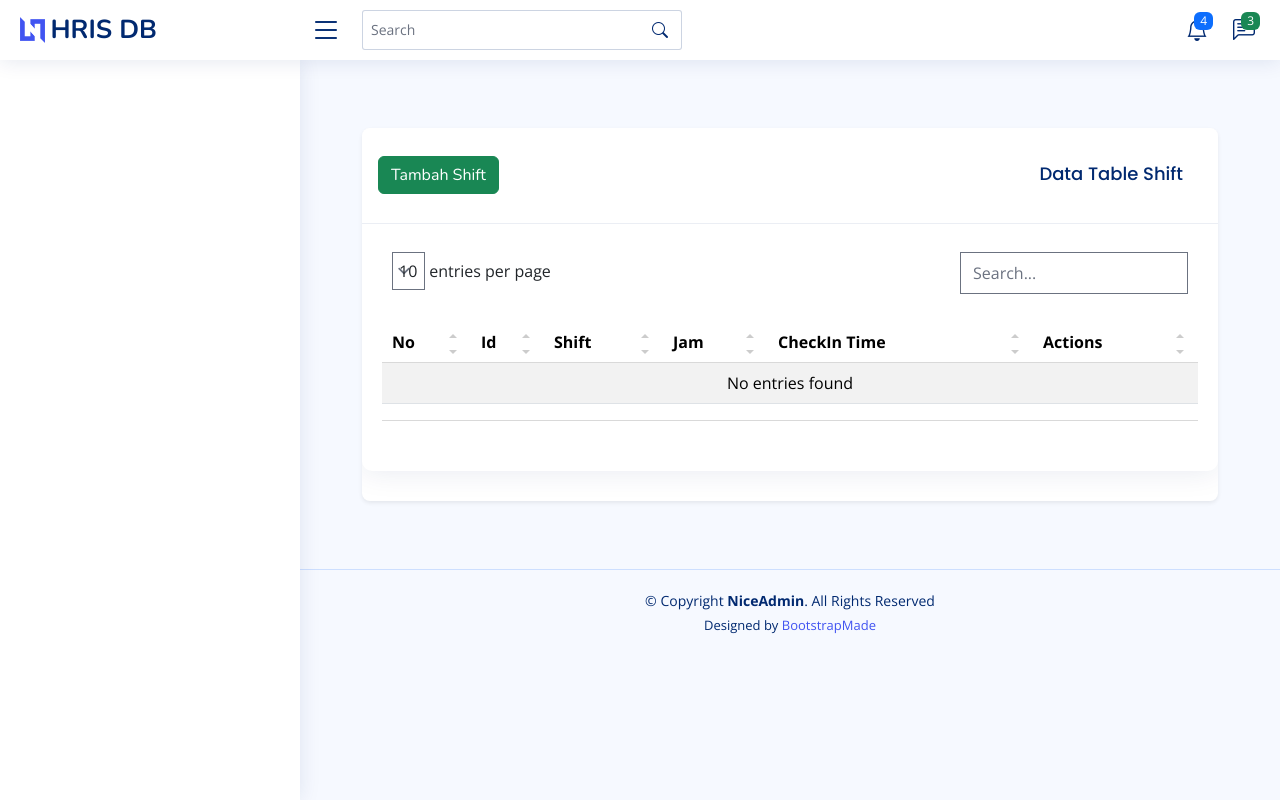
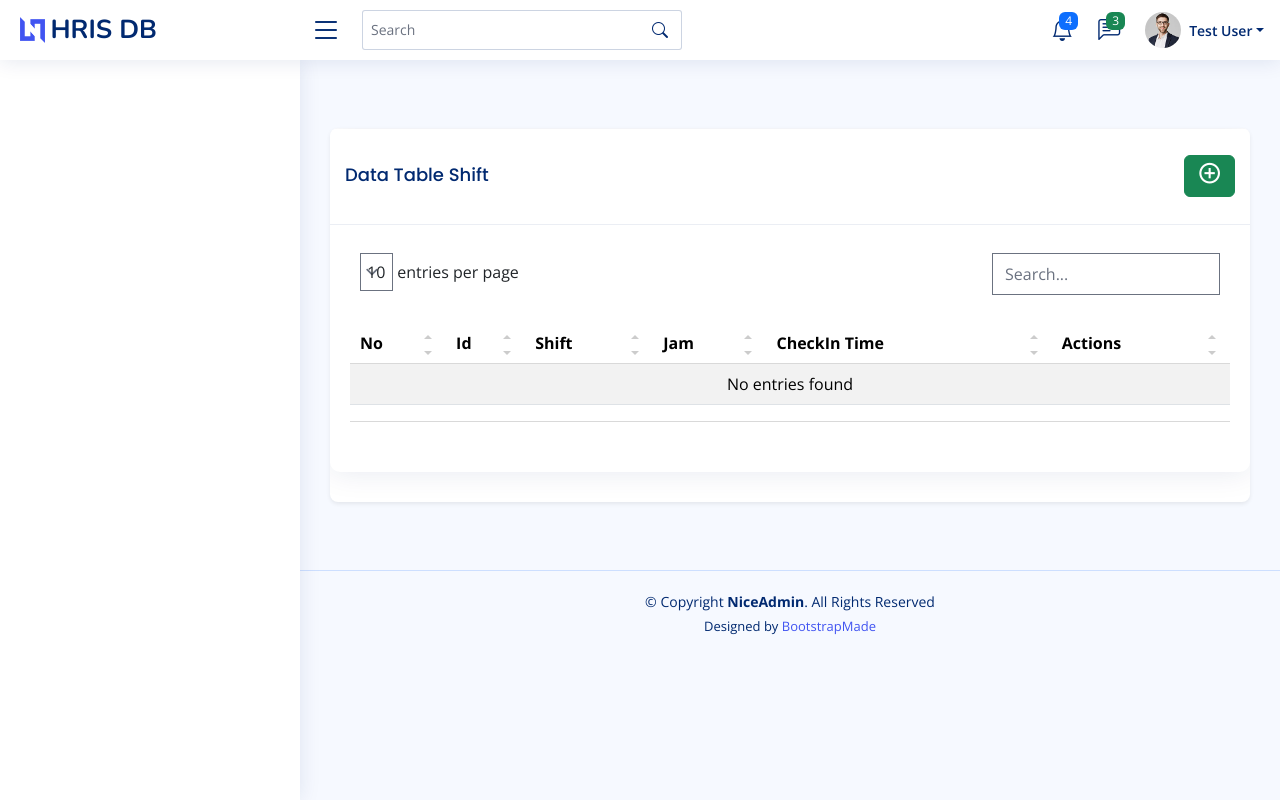
Before and after one commit to yusupfey/HRIS, a Laravel app: page /shift in a window 1280 px wide. Run offline with Laravel 12, Linux system fonts and the light colour scheme; a user stored in the database is signed in; data comes from the database, SQL or seed files in the repository; data that the repository does not hold is empty; style sheets or scripts are compiled from the project's sources; parts of the project's set-up code (start-up, migrations or seed data) failed here and were passed over; some libraries are stand-ins or nearby versions; some web fonts are replaced.

Commit message:
merapihkan

```diff
--- a/resources/views/employees/edit.blade.php
+++ b/resources/views/employees/edit.blade.php
@@ -11,8 +11,12 @@
                 <div class="row">
                     <div class="col-lg-12">
                         <div class="card">
-                            <div class="card-body">
+                            <div class="card-body" style="display: flex; justify-content: space-between; align-items: center; padding-top:20px; ">
                                 <h5 class="card-title">Edit Data Karyawan</h5>
+                                <button onclick="window.history.back()" class="btn btn-warning"><i class="bx bx-arrow-back"></i></button>
+                                {{-- <button onclick="window.location.href='/path/to/your/page';" class="btn btn-warning"><i class="bx bx-arrow-back"></i>
+                                  </button> --}}
+
                             </div>
                         </div>
                     </div>
--- a/resources/views/layouts/main.blade.php
+++ b/resources/views/layouts/main.blade.php
@@ -227,7 +227,7 @@
 
         </li><!-- End Messages Nav -->
 
-        {{-- <li class="nav-item dropdown pe-3">
+        <li class="nav-item dropdown pe-3">
 
           <a class="nav-link nav-profile d-flex align-items-center pe-0" href="#" data-bs-toggle="dropdown">
             <img src="{{asset('assets/img/profile-img.jpg')}}" alt="Profile" class="rounded-circle">
@@ -268,7 +268,7 @@
             </li>
 
           </ul><!-- End Profile Dropdown Items -->
-        </li><!-- End Profile Nav --> --}}
+        </li><!-- End Profile Nav -->
 
       </ul>
     </nav><!-- End Icons Navigation -->
@@ -282,24 +282,22 @@
       @foreach (getMenus() as $item)
             @if (count(getSubMenu($item->id)) > 0)
                 <li class="nav-item">
-                  <a class="nav-link collapsed" data-bs-target="#components-nav" data-bs-toggle="collapse" href="#">
+                    <a class="nav-link collapsed" data-bs-target="#submenu-{{$item->id}}" data-bs-toggle="collapse" href="#">
                         <i class="{{$item->icon}}"></i><span>{{$item->name}}</span><i class="bi bi-chevron-down ms-auto"></i>
                     </a>
-                  <ul id="components-nav" class="nav-content collapse " data-bs-parent="#sidebar-nav">
+                    <ul id="submenu-{{$item->id}}" class="nav-content collapsed" data-bs-parent="#sidebar-nav">
                         @foreach (getSubMenu($item->id) as $itemD)
                             <li>
-                          <a href="{{$itemD->href}}" class="{{'/'.Request::path() == $itemD->href ? 'active':''}}">
+                                <a href="{{$itemD->href}}" class="{{ '/' . Request::path() == $itemD->href ? 'active' : '' }}">
                                     <i class="bi bi-circle"></i><span>{{$itemD->name}}</span>
                                 </a>
                             </li>
                         @endforeach
-
                     </ul>
                 </li>
-
             @else
                 <li class="nav-item">
-                <a class="nav-link " href="{{$item->href}}">
+                    <a class="nav-link" href="{{$item->href}}">
                         <i class="{{$item->icon}}"></i>
                         <span>{{$item->name}}</span>
                     </a>
--- a/resources/views/pages/shift/index.blade.php
+++ b/resources/views/pages/shift/index.blade.php
@@ -1,25 +1,25 @@
 <x-main-layout>
+
     @if (Session::has('success'))
         <div class="alert alert-success" style="margin-bottom: 20px;">
             {{ Session::get('success') }}
         </div>
     @endif
-
-    <div class="py-12">
-        <div class="max-w-7xl mx-auto sm:px-6 lg:px-8">
+    <div class="py-12" >
+        <div >
             <div class="bg-white dark:bg-gray-800 overflow-hidden shadow-sm sm:rounded-lg">
-                <section class="section">
+                <section class="section" style="margin-top: 1px;">
                     <div class="row">
                         <div class="col-lg-12">
                             <div class="card" style="border-radius:10px;">
-                                <div class="card-header" style="display: flex; justify-content: space-between; align-items: center; margin-bottom:20px;">
-                                    <h5>
-                                        <a href="/tambahshift" class="btn btn-success" style="margin-bottom: 1px; margin-left:1px">Tambah Shift</a>
-                                    </h5>
+                                <div class="card-header" style="display: flex; justify-content: space-between; align-items: center; margin-bottom: 20px;">
                                     <h5 class="card-title" style="margin-right: 20px;">Data Table Shift</h5>
+                                    <div class="col-md-4" style="text-align: right;">
+                                        <a href="/tambahshift" class="btn btn-success"><i class="bx bx-plus-circle bx-sm"></i></a>
+                                    </div>
                                 </div>
                                 <div class="card-body">
-                                    <table class="table datatable table-hover table-striped" style="padding-top: 20px;">
+                                    <table class="table datatable table-hover table-striped"style="padding-top: 20px;">
                                         <thead class="table-primary">
                                             <tr>
                                                 <th>No</th>
@@ -39,19 +39,8 @@
                                                     <td>{{ $item->jam }}</td>
                                                     <td>{{ $item->checkin_time }}</td>
                                                     <td>
-                                                        <div class="dropdown">
-                                                            <button class="btn btn-primary dropdown-toggle" type="button" id="dropdownMenuButton{{ $item->id }}" data-bs-toggle="dropdown" aria-expanded="false">
-                                                                Actions
-                                                            </button>
-                                                            <ul class="dropdown-menu" aria-labelledby="dropdownMenuButton{{ $item->id }}">
-                                                                <li>
-                                                                    <a href="/formupdate/{{ $item->id }}" style="font-weight: bold; font-size:16px;" class="dropdown-item">Update</a>
-                                                                </li>
-                                                                <li>
-                                                                    <a href="/shift/delete/{{ $item->id }}" style="font-weight: bold; font-size:16px;" class="dropdown-item">Delete</a>
-                                                                </li>
-                                                            </ul>
-                                                        </div>
+                                                        <a href="/formupdate/{{ $item->id }}"class="btn btn-warning"><i class="tf-icons bx bx-edit"></i></a>
+                                                        <a href="/shift/delete/{{ $item->id }}"class="btn btn-danger"><i class="tf-icons bx bx-trash"></i></a>
                                                     </td>
                                                 </tr>
                                             @endforeach
--- a/resources/views/pages/shift/updateshift.blade.php
+++ b/resources/views/pages/shift/updateshift.blade.php
@@ -10,8 +10,9 @@
                 <div class="row">
                     <div class="col-lg-12">
                         <div class="card">
-                            <div class="card-body">
-                                <h1 class="card-title" style="margin-left: 10px; margin-top:20px;">Edit Shift</h1>
+                            <div class="card-body"  style="display: flex; justify-content: space-between; align-items: center; padding-top:20px; ">
+                                <h1 class="card-title">Edit Shift</h1>
+                                <button onclick="window.history.back()" class="btn btn-warning"><i class="bx bx-arrow-back bx-sm"></i></button>
                             </div>
                         </div>
                     </div>
--- a/routes/web.php
+++ b/routes/web.php
@@ -6,8 +6,8 @@ use App\Http\Controllers\jadwalkerjaController;
 use App\Http\Controllers\shiftController;
 use App\Http\Controllers\masterController;
 use App\Http\Controllers\menuController;
+use App\Http\Controllers\UserProfileController;
 use Illuminate\Support\Facades\Route;
-use App\Http\Controllers\UserProfileController;
 use Stevebauman\Location\Facades\Location;
 use Stevebauman\Location\Request;
 use Torann\GeoIP\Facades\GeoIP;
@@ -59,11 +59,9 @@ Route::middleware(['auth'])->group(function () {
     Route::get('/jadwalkerja',[jadwalkerjaController::class,'index']);
     Route::get('/pilihjamkerja',[jadwalkerjaController::class,'pilihjamkerja']);
     Route::post('/jamkerja/proses/input',[jadwalkerjaController::class,'input']);
+    Route::get('/jamkerja/delete/{name}',[jadwalkerjaController::class,'hapus'])->name('jadwalkerja.destroy');
 
-
-
-
-    Route::get('/profile2', [UserProfileController::class, 'index'])->name('profile2.index');
+    Route::get('/profile2',[UserProfileController::class,'index'])->name('profile2.index');
 
     Route::prefix('master')->group(function(){
         Route::get('menu', [menuController::class, 'index']);
```
Also changed, not shown: resources/views/pages/shift/jadwalkerja.blade.php (+5 -5 lines), resources/views/pages/shift/pilihjamkerja.blade.php (+5 -4 lines), resources/views/pages/shift/tambahshift.blade.php (+4 -9 lines), database/migrations/2024_07_22_000000_create_employees_table.php. Lines whose indentation alone changed are shown as unchanged.
